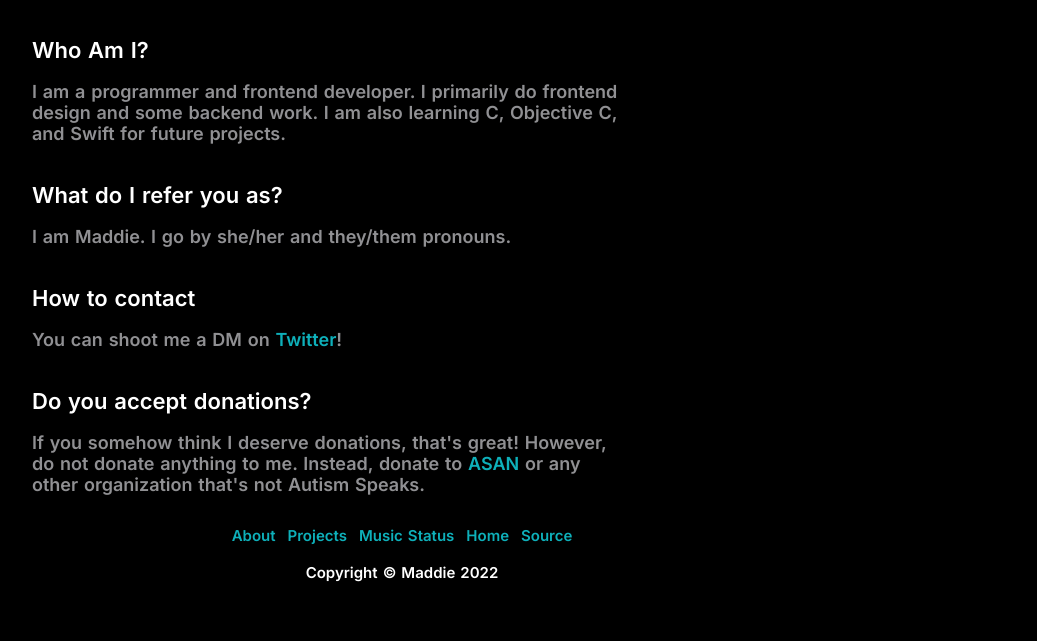
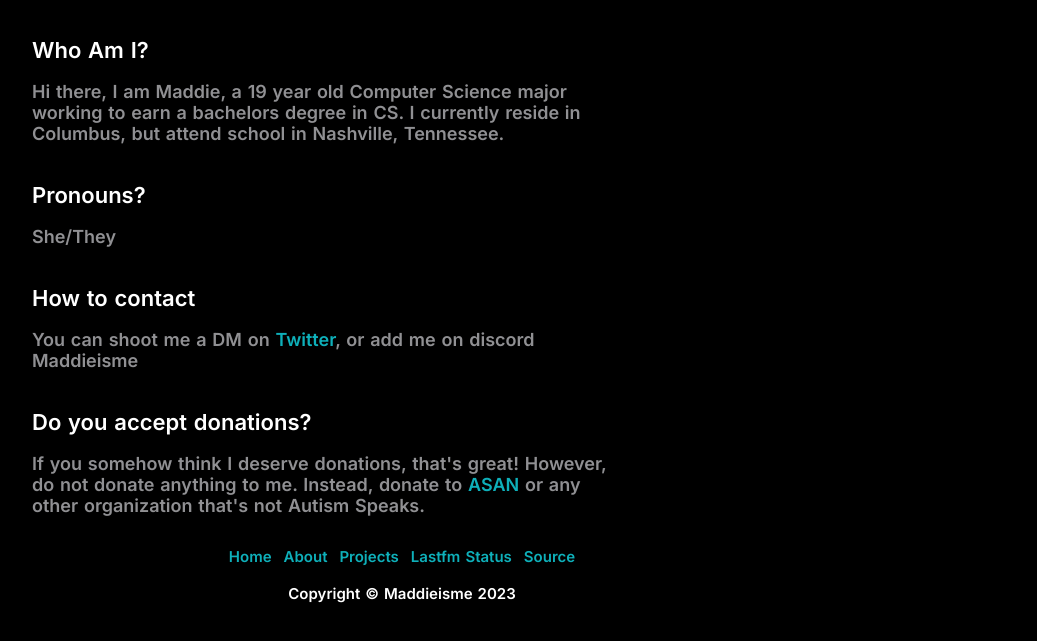
Before and after one commit to Maddieisme/maddieis.me, a plain HTML site: page pages/about.html in a window 1280 px wide. Shown: the part 139-780 px from the top of the page, without its empty margins (238-1275 px from the left). Drawn offline with Linux system fonts and the light colour scheme.

Commit message:
Change copyright info, update index page

```diff
--- a/assets/style.css
+++ b/assets/style.css
@@ -169,7 +169,7 @@ nav a:active{
 }
 
 h2, .align h2{
-    font-size: 22px;
+    font-size: 20px;
 }
 
 .align {
--- a/pages/about.html
+++ b/pages/about.html
@@ -56,17 +56,13 @@
 
 
       <h2>Who Am I?</h2>
-      <p>I am a programmer and frontend developer. I primarily do frontend design and some backend work. I am also learning C, Objective C, and Swift for future projects.</p>
+      <p>Hi there, I am Maddie, a 19 year old Computer Science major working to earn a bachelors degree in CS. I currently reside in Columbus, but attend school in Nashville, Tennessee.</p>
 
-
-
-      <h2>What do I refer you as?</h2>
-      <p> I am Maddie. I go by she/her and they/them pronouns.</p>
-
-
+      <h2>Pronouns?</h2>
+      <p>She/They</p>
 
       <h2>How to contact</h2>
-      <p>You can shoot me a DM on <a href="https://twitter.com/Maddieis_me">Twitter</a>!</p>
+      <p>You can shoot me a DM on <a href="https://twitter.com/Maddieis_me">Twitter</a>, or add me on discord Maddieisme</p>
 
 
       <h2>Do you accept donations?</h2>
@@ -75,13 +71,13 @@
     </div>
     <footer>
     <ul>
+      <li><a href="/">Home</a></li>
       <li><a href="about">About</a></li>
       <li><a href="projects">Projects</a></li>
-      <li><a href="music">Music Status</a></li>
-      <li><a href="/">Home</a></li>
+      <li><a href="Lastfm">Lastfm Status</a></li>
       <li><a href="https://github.com/Maddieisme/Maddieisme.github.io">Source</a></li>
     </ul>
-  <p>Copyright © Maddie 2022</p>
+  <p>Copyright © Maddieisme 2023</p>
 </footer>
     </section>
 <script src="../all.js"></script>
```
Also changed, not shown: 404.html (+1 -1 lines), game.html (+2 -0 lines), index.html (+1 -1 lines), pages/music.html (+4 -4 lines), pages/projects.html (+4 -4 lines), 1 other file.
